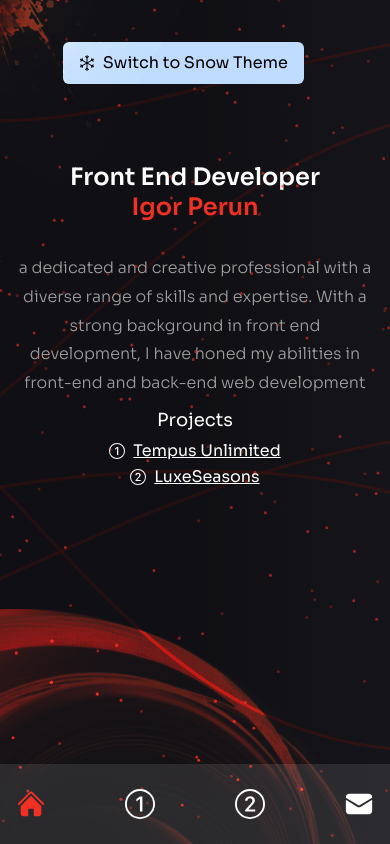
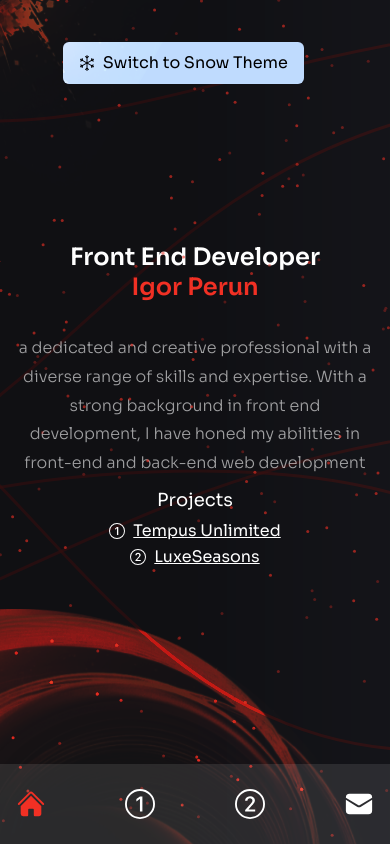
Before and after one commit to iperun23/Portfolio, a Next.js app: page /portfolio/ in a window 390 px wide. Built offline with nearby package versions, Linux system fonts and the light colour scheme.

Commit message:
mobile and scroll changes

```diff
--- a/pages/index.js
+++ b/pages/index.js
@@ -27,7 +27,7 @@ const Home = () => {
 						: "none"
 				} w-full h-full  pb-48 lg:pb-1`}
 			>
-				<div className="text-center flex flex-col justify-center xl:pt-25 xl:text-left h-full container mx-auto md:pt-150 ">
+				<div className="text-center flex flex-col justify-center xl:pt-25 xl:text-left h-full container mx-auto md:pt-150 lg:pt-1 pt-40">
 					<motion.h1
 						variants={fadeIn("down", 0.2)}
 						initial="hidden"
--- a/pages/luxeseasons/index.js
+++ b/pages/luxeseasons/index.js
@@ -102,7 +102,7 @@ const LuxeSeasons = () => {
 	);
 
 	return (
-		<div className="h-full bg-primary/60 lg:pt-36 lg:pb-36 flex items-center pt-6">
+		<div className="h-full bg-primary/60 lg:pt-36 lg:pb-36 flex items-center pt-60">
 			<Circles />
 			<CirclesLeft />
 			<div className=" container mx-auto">
--- a/pages/tempusunlimited/index.js
+++ b/pages/tempusunlimited/index.js
@@ -164,7 +164,7 @@ const TempusUnlimited = () => {
 	);
 
 	return (
-		<div className="h-full bg-primary/60 lg:pt-36 lg:pb-36 pt-12 flex items-center">
+		<div className="h-full bg-primary/60 lg:pt-36 lg:pb-36  flex items-center pt-60">
 			<Circles />
 			<CirclesLeft />
 			<div className=" container mx-auto">
--- a/styles/globals.css
+++ b/styles/globals.css
@@ -38,11 +38,11 @@
 
 @layer base {
   body {
-    @apply bg-secondary overflow-hidden leading-relaxed sm:overflow-auto;
+    @apply bg-secondary lg:overflow-hidden leading-relaxed overflow-auto;
   }
 
   .page {
-    @apply w-full h-screen overflow-hidden;
+    @apply w-full h-screen lg:overflow-hidden  overflow-auto;
   }
 
   .h1 {
```
